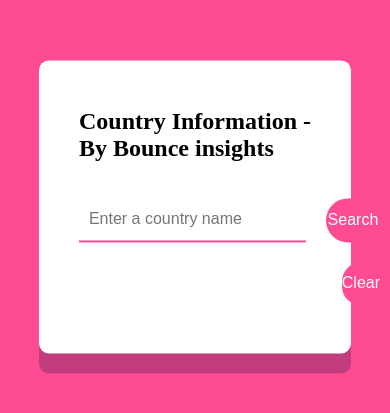
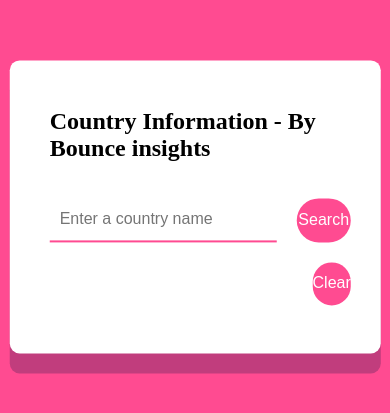
Before and after one commit to tiagoluis12/country-info-app, a React (Create React App) app: page / in a window 390 px wide. Shown: the part 215-628 px from the top of the page. Built offline with nearby package versions, Linux system fonts and the light colour scheme.

Commit message:
responsive

```diff
--- a/src/styles/country.css
+++ b/src/styles/country.css
@@ -87,3 +87,15 @@
   font-weight: 300;
   margin-bottom: 0.5em;
 }
+
+@media (max-width: 768px) {
+  .container {
+    width: 90vw;
+  }
+}
+
+@media (max-width: 480px) {
+  .container {
+    width: 95vw;
+  }
+}
```
